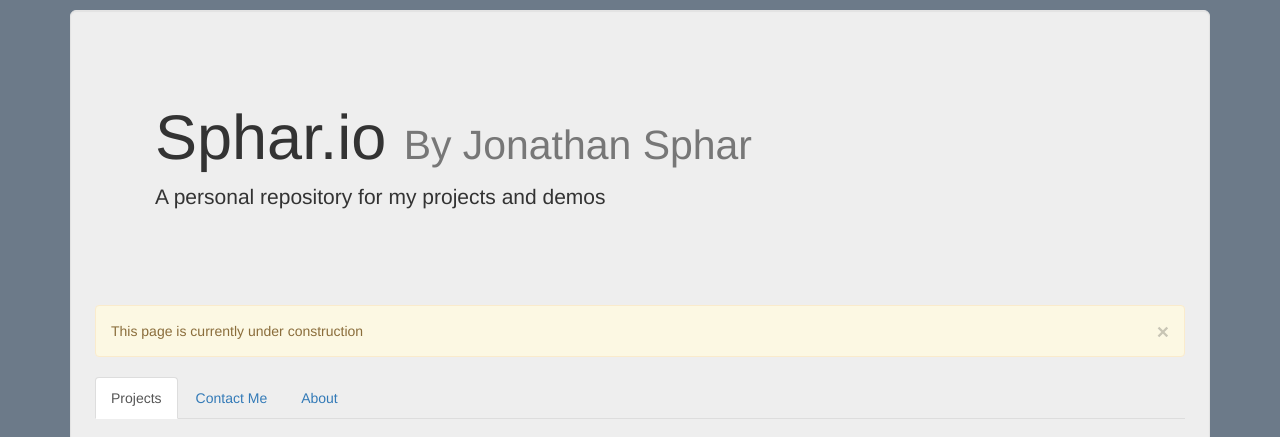
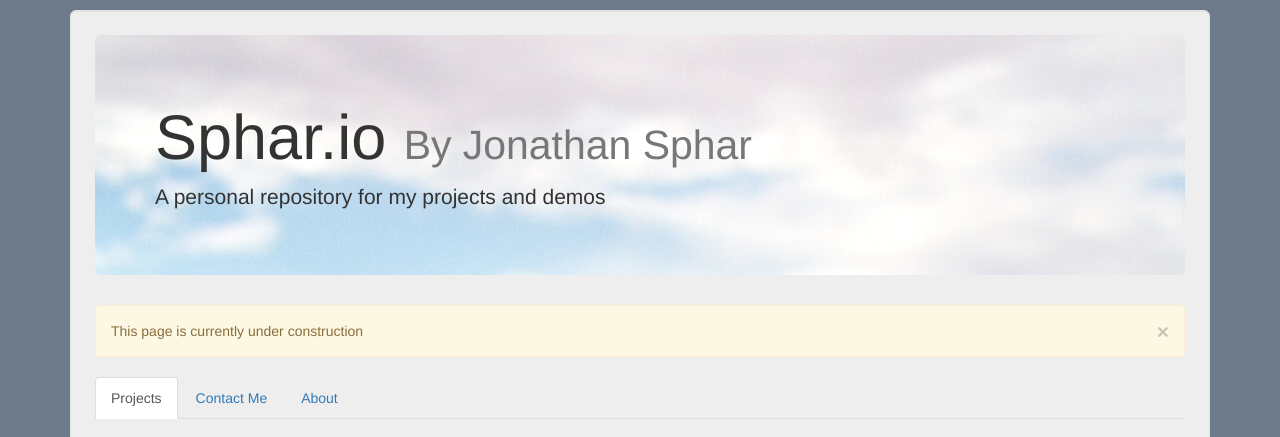
Before and after one commit to Sphar-io/Sphar.io, a plain HTML site: page main template.html in a window 1280 px wide. Shown: the top 437 px of the page. Drawn offline with nearby package versions, Linux system fonts and the light colour scheme.

Commit message:
Aesthetics

```diff
--- a/main template.html
+++ b/main template.html
@@ -38,7 +38,7 @@
 <div class="container">
 <div class="well well-lg" style="background: #EEEEEE">
 
-	<div class="jumbotron" style="background: url(jbtbg.jpg);">
+	<div class="jumbotron" style="background: url(img/jbtbg.jpg);">
 		<h1>Sphar.io <small>By Jonathan Sphar</small></h1>
 		<p>A personal repository for my projects and demos</p>
 	</div>
```
Also changed, not shown: index.html (+1 -1 lines).
